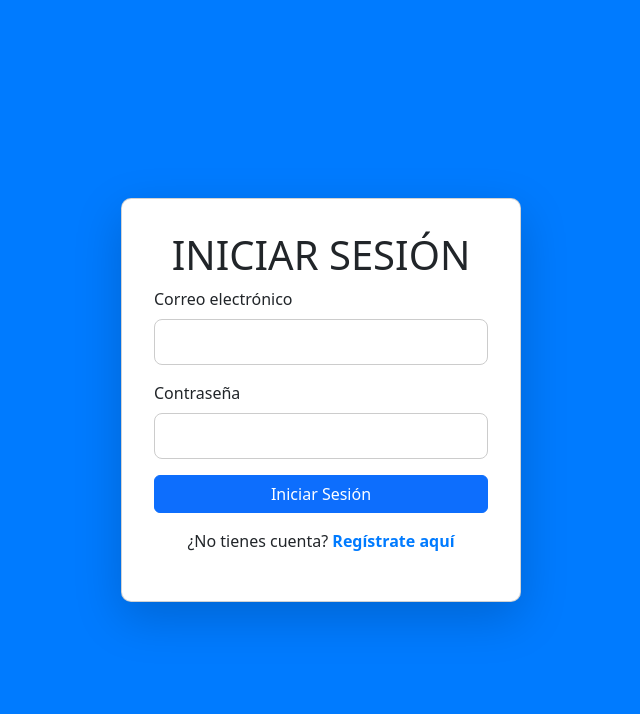
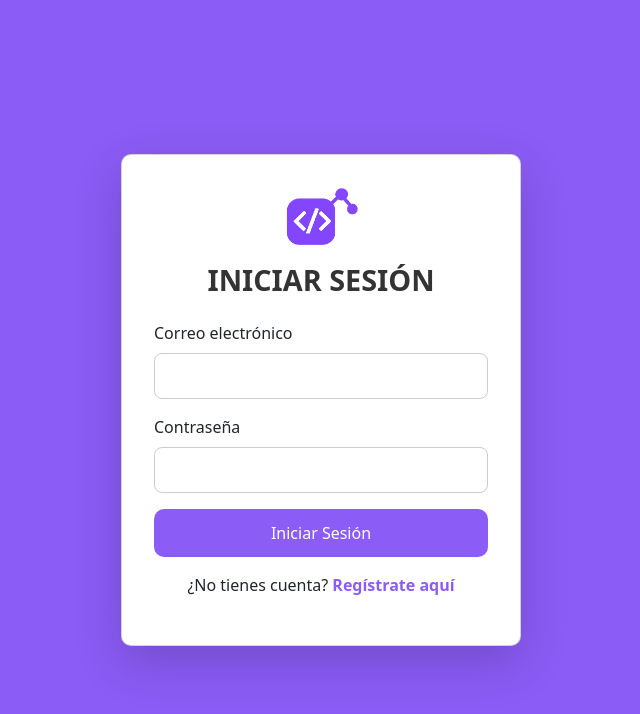
Before and after one commit to MarioGarcia0211/devchallenge, a Vue app: page /login in a window 1280 px wide. Shown: the top 714 px of the page, without its empty margins (319-959 px from the left). Built offline with nearby package versions, Linux system fonts and the light colour scheme; no server answers.

Commit message:
Se rediseño el estilo del login

```diff
--- a/src/components/Toast/Toast.vue
+++ b/src/components/Toast/Toast.vue
@@ -1,15 +1,12 @@
 <template>
-  <!-- Componente sin interfaz visible -->
   <div style="display: none"></div>
 </template>
 
 <script setup>
 import { useToast } from "vue-toastification";
 
-// Instancia de toast
 const toast = useToast();
 
-// Función expuesta para usar desde otros componentes
 const mostrarToast = (tipo = "info", mensaje = "", opciones = {}) => {
   const config = {
     timeout: 4000,
@@ -33,6 +30,5 @@ const mostrarToast = (tipo = "info", mensaje = "", opciones = {}) => {
   }
 };
 
-// Expone la función al padre (para usar con ref="toastRef")
 defineExpose({ mostrarToast });
 </script>
--- a/src/style.css
+++ b/src/style.css
@@ -1,5 +1,5 @@
 body.bg-login {
-  background-color: #007bff;
+  background-color: #8b5cf6;
 }
 
 body.bg-default {
--- a/src/views/Login.vue
+++ b/src/views/Login.vue
@@ -3,6 +3,22 @@
   <div class="container-login">
     <div class="card card-login shadow-lg">
       <div class="card-body card-body-login">
+        <!-- Logo -->
+        <div class="text-center">
+          <img
+            src="../assets/logo.png"
+            alt="Logo de la empresa"
+            class="img-fluid"
+            style="
+              max-height: 60px;
+              object-fit: contain;
+              padding: 0;
+              margin: 0 auto 10px auto;
+              display: block;
+            "
+          />
+        </div>
+
         <!-- Titulo -->
         <h1 class="text-center">Iniciar Sesión</h1>
 
@@ -94,12 +110,17 @@ const login = async () => {
   background: white;
 }
 
+.card-body-login {
+  padding: 2rem;
+}
+
 .card-body-login h1 {
   text-transform: uppercase;
-}
-
-.card-body-login {
-  padding: 2rem;
+  font-weight: bold;
+  font-size: 1.8rem;
+  margin-top: 1rem;
+  margin-bottom: 1.5rem;
+  color: #333;
 }
 
 .form-control {
@@ -110,14 +131,37 @@ const login = async () => {
   width: 100%;
 }
 
+.form-control:focus {
+  border-color: #8b5cf6;
+  outline: none;
+  box-shadow: 0 0 5px rgba(142, 68, 173, 0.3);
+}
+
+.btn-primary {
+  background-color: #8b5cf6;
+  border: none;
+  padding: 12px;
+  font-size: 16px;
+  border-radius: 10px;
+  transition: background-color 0.3s;
+}
+
+.btn-primary:hover {
+  background-color: #6d28d9;
+}
+
 .text-center a {
-  color: #007bff;
+  color: #8b5cf6;
   text-decoration: none;
-  font-weight: bold;
+  font-weight: 600;
 }
 
 .text-center a:hover {
   text-decoration: underline;
+}
+
+img {
+  margin-bottom: 1rem;
 }
 
 @media (max-width: 480px) {
```
Also changed, not shown: src/assets/logo.png.
